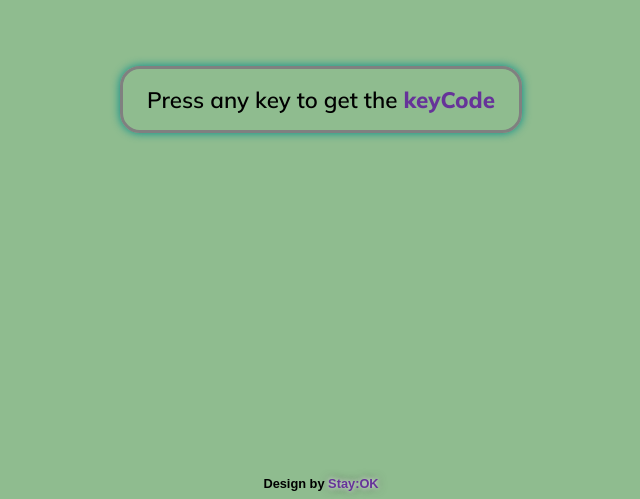
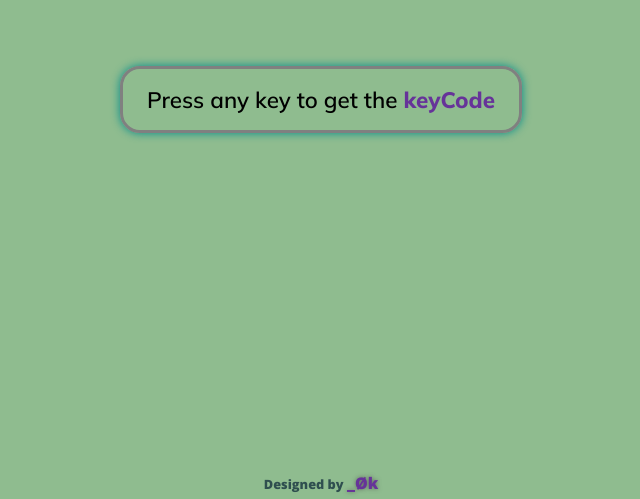
Before and after one commit to bakNa2t/keycode, a plain HTML site: page index.html in a window 1280 px wide. Shown: the part 301-800 px from the top of the page, 319-959 px from the left. Drawn offline with nearby package versions, Linux system fonts and the light colour scheme.

Commit message:
Update footer element

```diff
--- a/index.html
+++ b/index.html
@@ -8,7 +8,9 @@
 </head>
 <body>
     <div class="heading">Press any key to get the <span>keyCode</span></div>
-    <div class="footer">Design by <span>Stay:OK</span></div>
+    <div class="footer">Designed by
+        <a href="https://github.com/bakna2t" target="_blank">_&#216;k</a>
+    </div>
 <script src="script.js"></script>
 </body>
 </html>
--- a/script.js
+++ b/script.js
@@ -36,7 +36,7 @@ function displayKeyCode(e){
 
     body.appendChild(div);
 
-    footer.innerHTML = 'Design by <span>Stay:OK</span>';
+    footer.innerHTML = 'Designed by <a href="https://github.com/bakna2t" target="_blank">_&#216;k</a>';
     footer.className = 'footer';
     body.appendChild(footer);
 }
--- a/style.css
+++ b/style.css
@@ -1,9 +1,12 @@
 @import url('https://fonts.googleapis.com/css2?family=Mulish:wght@400;500;600;700;800;900&family=Poppins:wght@400;500;600;700;800&display=swap');
+@import url('https://fonts.googleapis.com/css2?family=Open+Sans:wght@400;500;600;700;800&display=swap');
+
 *{
     margin: 0;
     padding: 0;
     box-sizing: border-box;
 }
+
 body{
     width: 100%;
     height: 100vh;
@@ -13,6 +16,8 @@ body{
     align-items: center;
     background-color: #8fbc8f;
 }
+
+/* Message before using the keyCode app */
 .heading{
     text-align: center;
     font-family: 'Mulish', sans-serif;
@@ -24,10 +29,13 @@ body{
     box-shadow: 0 0 10px #008b8b;
     transition: all 1.6s ease-in-out;
 }
-.heading>span{
+
+.heading span{
     color: #663399;
     font-weight: 800;
 }
+
+/* Display keyCode on screen */
 .container_items{
     width: max-content;
     display: flex;
@@ -42,7 +50,7 @@ body{
     justify-content: center;
     flex-direction: column;
 }
-.item>span{
+.item span{
     text-align: center;
     display: inline-block;
     font-size: 1.1rem;
@@ -60,17 +68,30 @@ body{
     border-radius: 5px;
     background-color: #b0e0e6;
 }
-.footer{
+
+/* 'Designed by' element*/
+.footer {
     position: fixed;
-    bottom: 0;
-    font-size: .8rem;
-    padding-bottom: .5rem;
-    font-family: 'Popins', sans-serif;
-    font-weight: 600;
+    bottom: 5px;
+    z-index: 2;
+    font-family: 'Open Sans', sans-serif;
+    font-size: 0.8rem;
+    font-weight: 800;
+    color: #2f4f4f;
 }
-.footer>span{
+
+.footer a {
+    display: inline-block;
+    font-size: 1rem;
+    text-decoration: none;
     color: #663399;
-    font-weight: 700;
-    text-shadow: 0 0 5px #fff,
-                 0 0 10px #555;
+    text-shadow: 0 0 4px rgba(85,85,85,.8);
+    transition: all 0.4s ease-in-out;
 }
+
+.footer a:hover {
+    transform: translateY(-3px);
+    color: #008b8b;
+    text-shadow: 0 0 4px rgba(175,238,238,.8);
+    transition: all 0.4s ease-in-out;
+}
```
